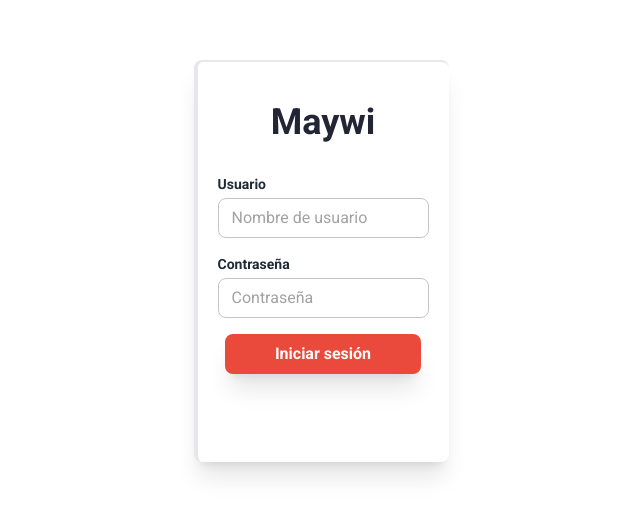
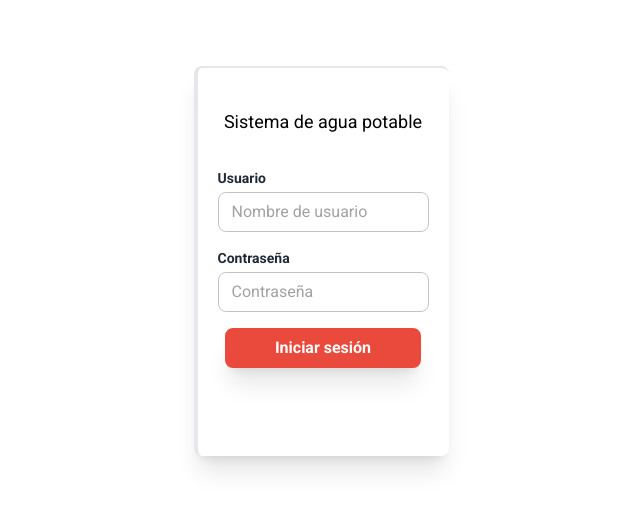
Before and after one commit to Sarvelio/san_isidro, a React (Vite) app in the folder frontend/: page /login in a window 1280 px wide. Shown: the part 139-654 px from the top of the page, without its empty margins (319-959 px from the left). Built offline with nearby package versions, Linux system fonts and the light colour scheme.

Commit message:
fixed title

```diff
--- a/frontend/src/pages/login/Login.jsx
+++ b/frontend/src/pages/login/Login.jsx
@@ -18,7 +18,7 @@ export default function Login() {
       <LoadMask loading={loading}>
         <div className="h-screen flex flex-col items-center justify-center relative">
           <div className="bg-white border-l-4 border-t-2 rounded-lg shadow-xl py-10 px-5 border-solid">
-            <h2 className="text-center text-title">Maywi</h2>
+            <h2 className="text-center text-lg">Sistema de agua potable</h2>
             <br />
             <form
               onSubmit={handleSubmit(onSubmit)}
```
